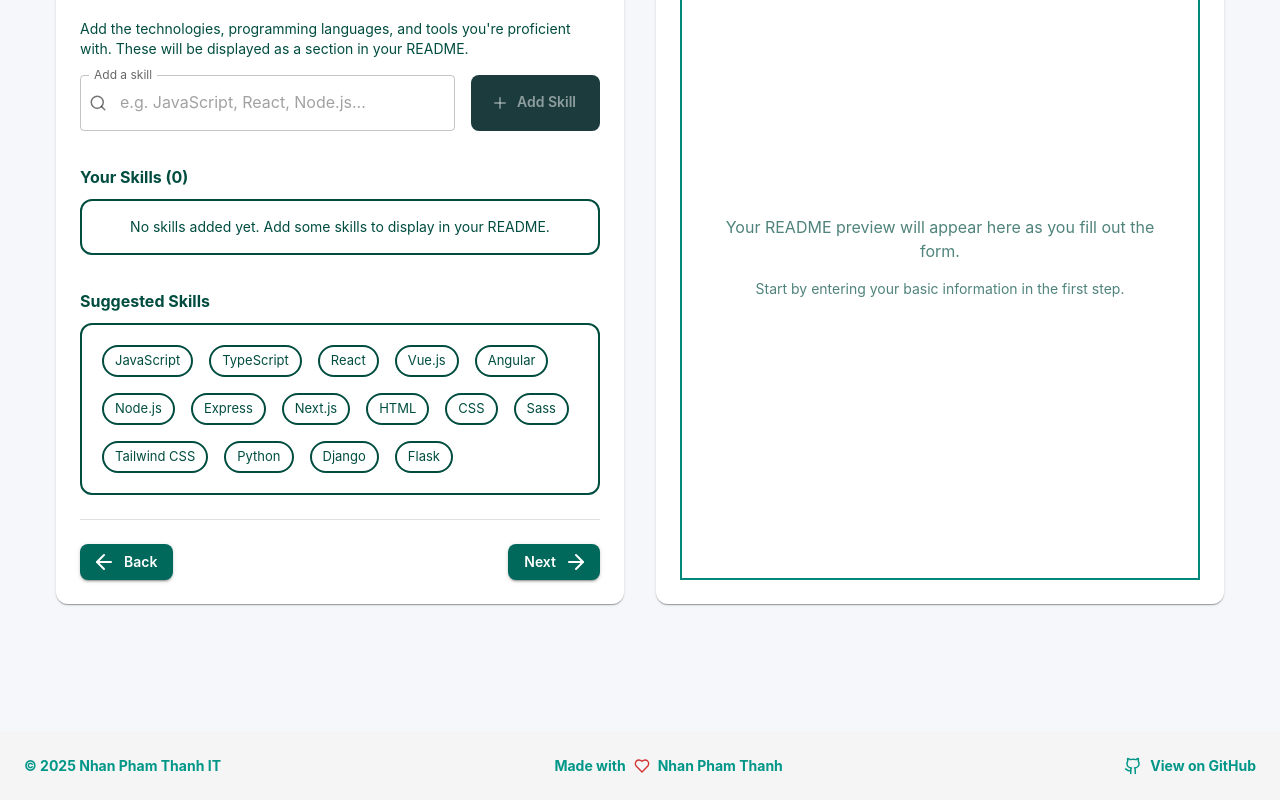
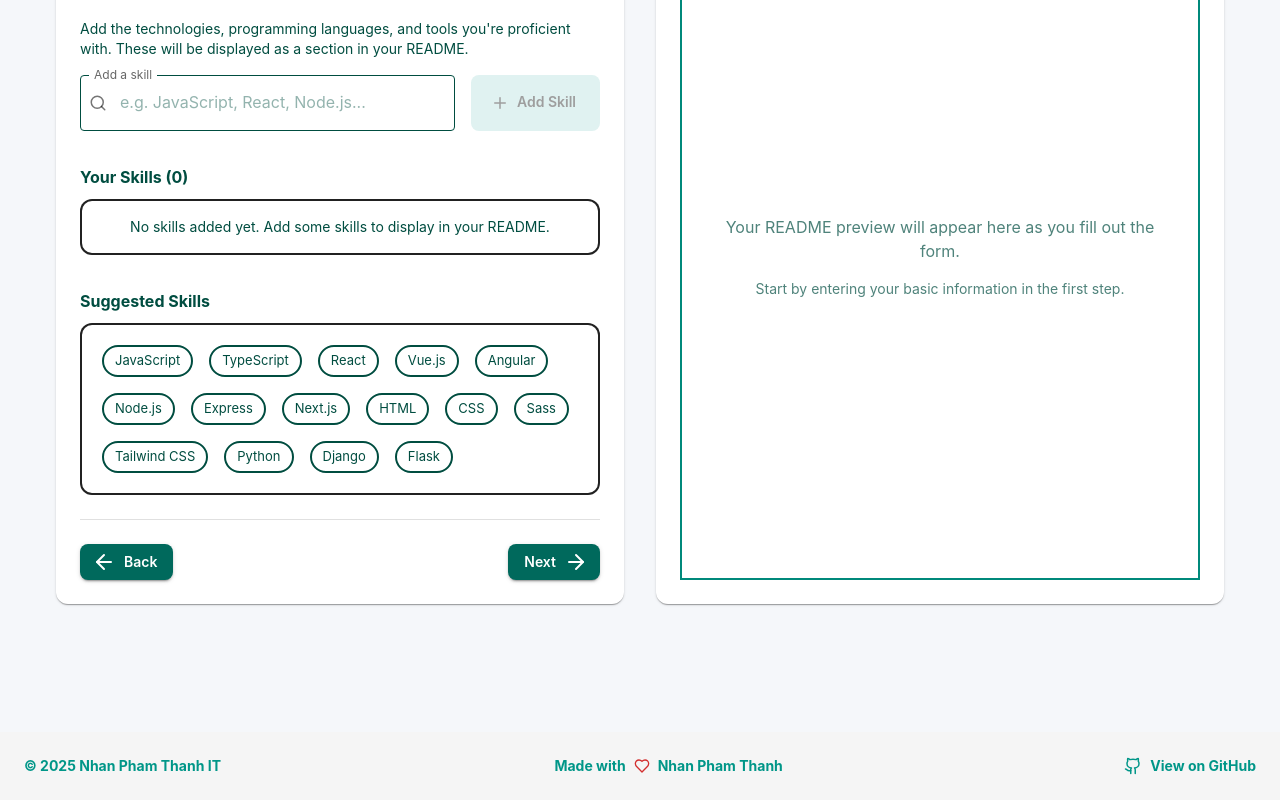
Before and after one commit to NhanPhamThanh-IT/Profile-Readme-Generator, a React (Vite) app: page /generator in a window 1280 px wide. Both pictures are taken after a click on the button "Next". Shown: the part 427-1227 px from the top of the page. Built offline with nearby package versions, Linux system fonts and the light colour scheme.

Commit message:
Update new styles and constants

```diff
--- a/src/components/forms/SkillsForm.jsx
+++ b/src/components/forms/SkillsForm.jsx
@@ -69,6 +69,7 @@
                                             </InputAdornment>
                                         ),
                                     }}
+                                    sx={styles(darkMode).autocompleteInput}
                                 />
                             )}
                         />
--- a/src/styles/components/forms/index.js
+++ b/src/styles/components/forms/index.js
@@ -3,16 +3,27 @@
         titleColor: '#004d40',
         typographyColor: '#004d40',
         contentDescription: '#004d40',
+        borderColor: '#004d40',
+        inputColor: '#004d40',
+        fieldsetColor: '#004d40',
     },
     dark: {
         titleColor: '#1de9b6',
         typographyColor: '#e0f2f1',
         contentDescription: '#e0f2f1',
+        borderColor: '#1de9b6',
+        inputColor: '#ffffff',
+        fieldsetColor: '#1de9b6',
     }
-}
+};
 
 export const styles = (darkMode) => {
     const currentColors = darkMode ? color.dark : color.light;
+
+    const commonStyles = {
+        borderColor: currentColors.borderColor,
+        inputColor: currentColors.inputColor,
+    };
 
     return {
         title: {
@@ -31,8 +42,8 @@
             color: currentColors.titleColor,
             fontWeight: 'bold',
         },
-        paper:
-        {
+        paper: {
+            ...commonStyles,
             border: '2px solid',
             p: 2,
             mt: 1,
@@ -40,9 +51,9 @@
             flexWrap: 'wrap',
             gap: 1,
             backgroundColor: darkMode ? 'transparent' : '#fff',
-            borderColor: darkMode ? '#1de9b6' : '#004d40',
         },
         paperContent: {
+            ...commonStyles,
             border: '2px solid',
             p: 2,
             mt: 1,
@@ -50,18 +61,17 @@
             flexWrap: 'wrap',
             gap: 1,
             backgroundColor: darkMode ? 'transparent' : '#fff',
-            borderColor: darkMode ? '#1de9b6' : '#004d40',
             justifyContent: 'center',
             alignItems: 'center',
         },
         chip: {
             m: 0.5,
             border: '2px solid',
-            borderColor: darkMode ? '#1de9b6' : '#004d40',
-            color: darkMode ? '#1de9b6' : '#004d40',
+            color: currentColors.borderColor,
+            borderColor: currentColors.borderColor,
         },
         icon: {
-            color: darkMode ? '#1de9b6' : '#004d40',
+            color: currentColors.borderColor,
         },
         addSkillButton: {
             paddingX: 3,
@@ -73,11 +83,32 @@
                 boxShadow: "0 0 0 4px rgba(0, 150, 136, 0.2)",
             },
             '&.Mui-disabled': {
-                bgcolor: (darkMode) =>
-                    !darkMode ? '#e0f2f1' : '#1c3b3d',
-                color: (darkMode) =>
-                    !darkMode ? '#9e9e9e' : 'rgba(255, 255, 255, 0.5)',
+                bgcolor: darkMode ? '#1c3b3d' : '#e0f2f1',
+                color: darkMode ? 'rgba(255, 255, 255, 0.5)' : '#9e9e9e',
             },
-        }
+        },
+        autocompleteInput: {
+            backgroundColor: 'transparent',
+            '& .MuiOutlinedInput-root': {
+                '& fieldset': {
+                    borderColor: commonStyles.borderColor,
+                    color: commonStyles.fieldsetColor,
+                },
+                '&:hover fieldset': {
+                    borderColor: commonStyles.borderColor,
+                    color: commonStyles.fieldsetColor,
+                },
+                '&.Mui-focused fieldset': {
+                    borderColor: commonStyles.borderColor,
+                    color: commonStyles.fieldsetColor,
+                },
+            },
+            '& .MuiInputBase-input': {
+                color: commonStyles.inputColor,
+            },
+            '& .MuiInputBase-input::placeholder': {
+                color: commonStyles.inputColor,
+            },
+        },
     };
 };
```
